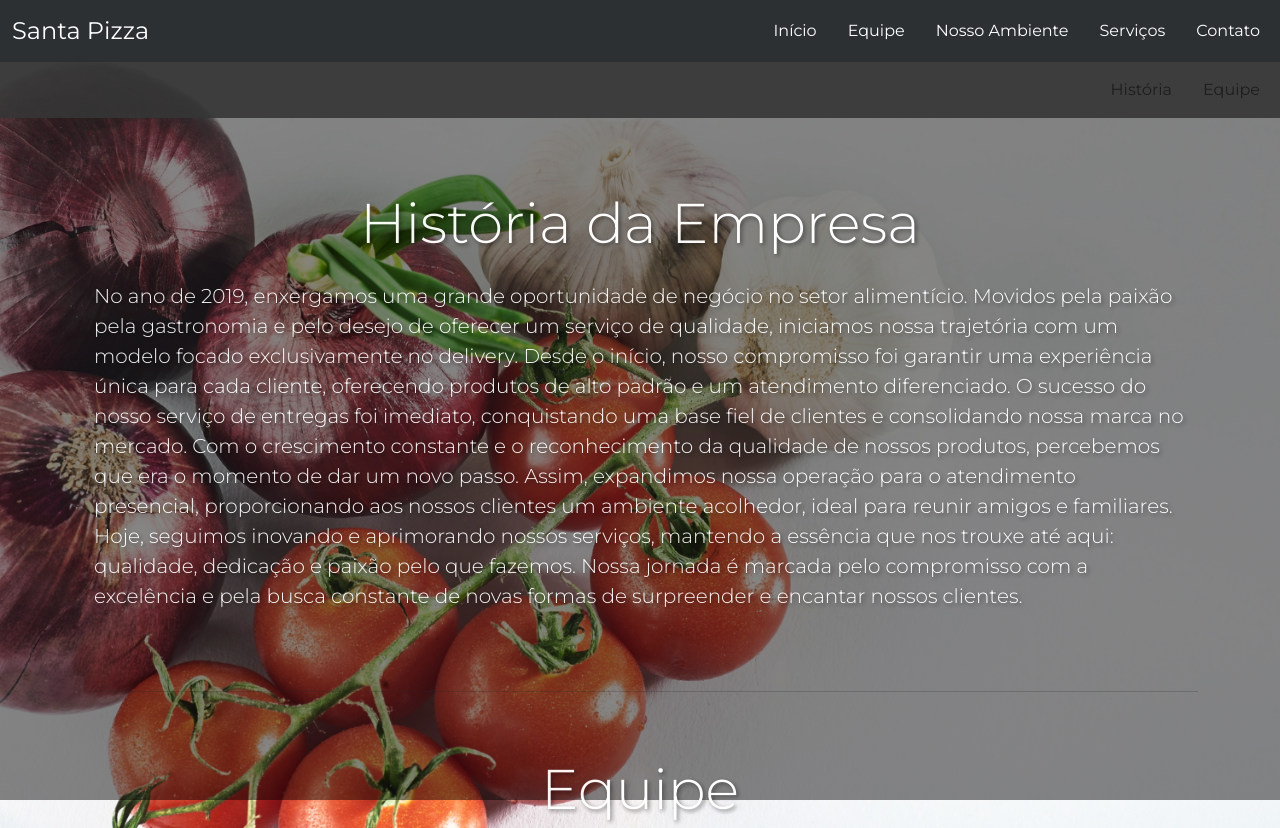
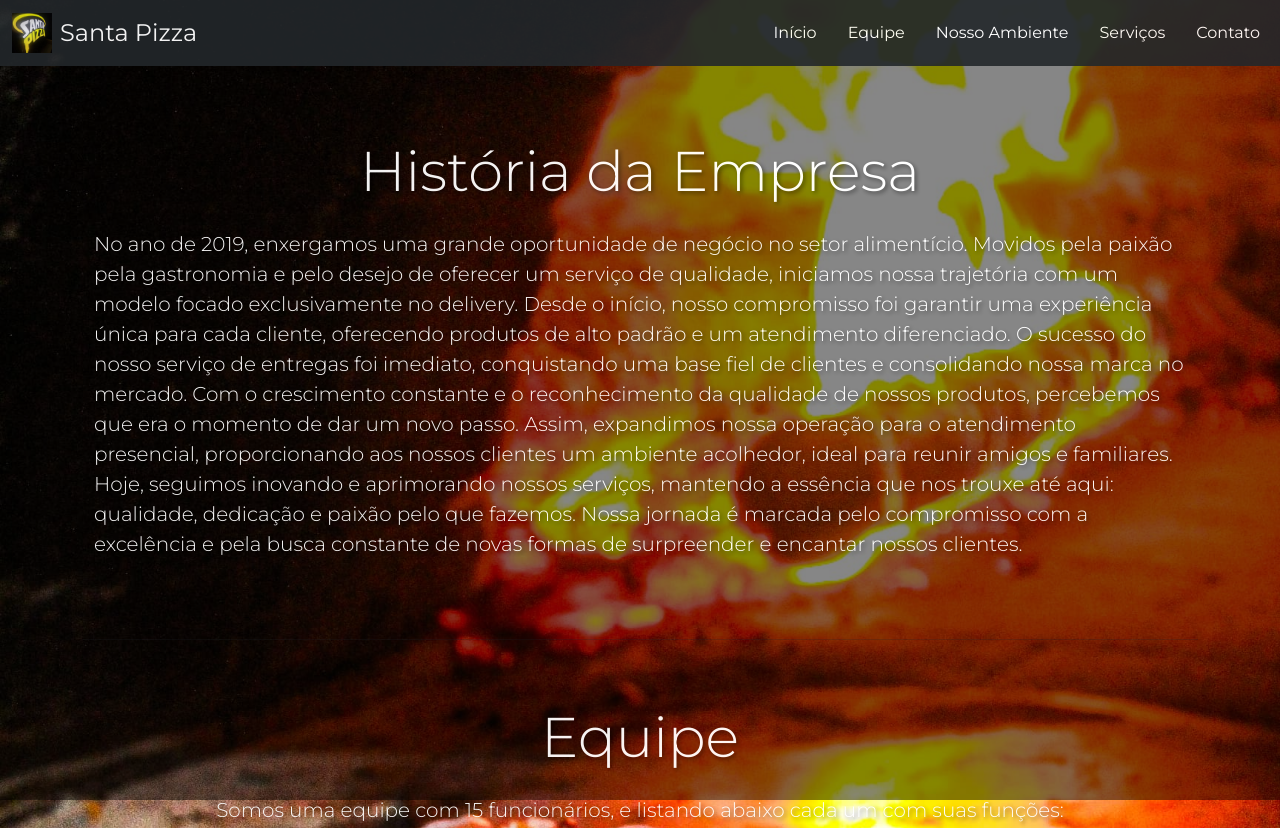
Before and after one commit to rafaelharthopf/pizzaria-santa-pizza, a plain HTML site: page equipe.html in a window 1280 px wide. Shown: the top 828 px of the page. Drawn offline with nearby package versions, Linux system fonts and the light colour scheme.

Commit message:
alteração final

```diff
--- a/equipe.html
+++ b/equipe.html
@@ -12,24 +12,10 @@
       rel="stylesheet"
     />
     <link rel="stylesheet" href="style.css" />
+    <link rel="icon" href="assets/header.ico" type="image/x-icon" />
     <title>Equipe</title>
   </head>
   <body>
-    <nav class="navbar navbar-expand-lg">
-      <div class="container-fluid">
-        <div class="collapse navbar-collapse">
-          <ul class="navbar-nav ms-auto">
-            <li class="nav-item">
-              <a class="nav-link" href="#historia">História</a>
-            </li>
-            <li class="nav-item">
-              <a class="nav-link" href="#equipe">Equipe</a>
-            </li>
-          </ul>
-        </div>
-      </div>
-    </nav>
-
     <main class="container mt-4">
       <section id="historia" class="py-5 bg-">
         <div class="container">
--- a/header.html
+++ b/header.html
@@ -1,9 +1,11 @@
 <header>
   <nav class="navbar navbar-expand-lg navbar-light bg-dark">
     <div class="container-fluid">
-      <a class="navbar-brand" style="color: white; font-size: 1.5rem"
-        >Santa Pizza</a
-      >
+      <a class="navbar-brand d-flex align-items-center" href="index.html">
+        <img src="assets/santapizza.png" alt="Santa Pizza Logo" width="40" height="40" class="me-2" />
+        <span style="color: white; font-size: 1.5rem">Santa Pizza</span>
+      </a>
+
       <button
         class="navbar-toggler"
         type="button"
--- a/style.css
+++ b/style.css
@@ -1,5 +1,5 @@
 html body {
-  background-image: url("assets/fundo.jpg");
+  background-image: url("assets/fornopizza.jpeg");
   opacity: 0.95;
   background-attachment: fixed;
   background-size: cover;
```
Also changed, not shown: contato.html (+1 -0 lines), galeria.html (+1 -11 lines), index.html (+1 -0 lines), servicos.html (+1 -12 lines), assets/header.ico (added), assets/santapizza.png (added).
